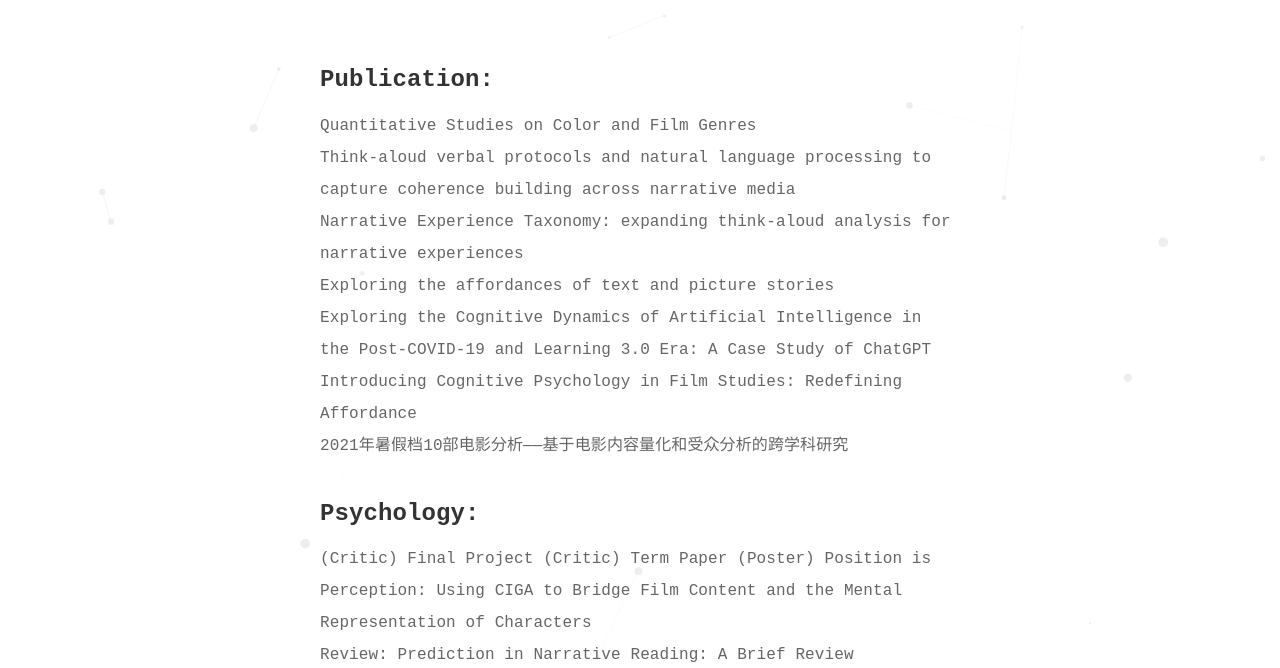
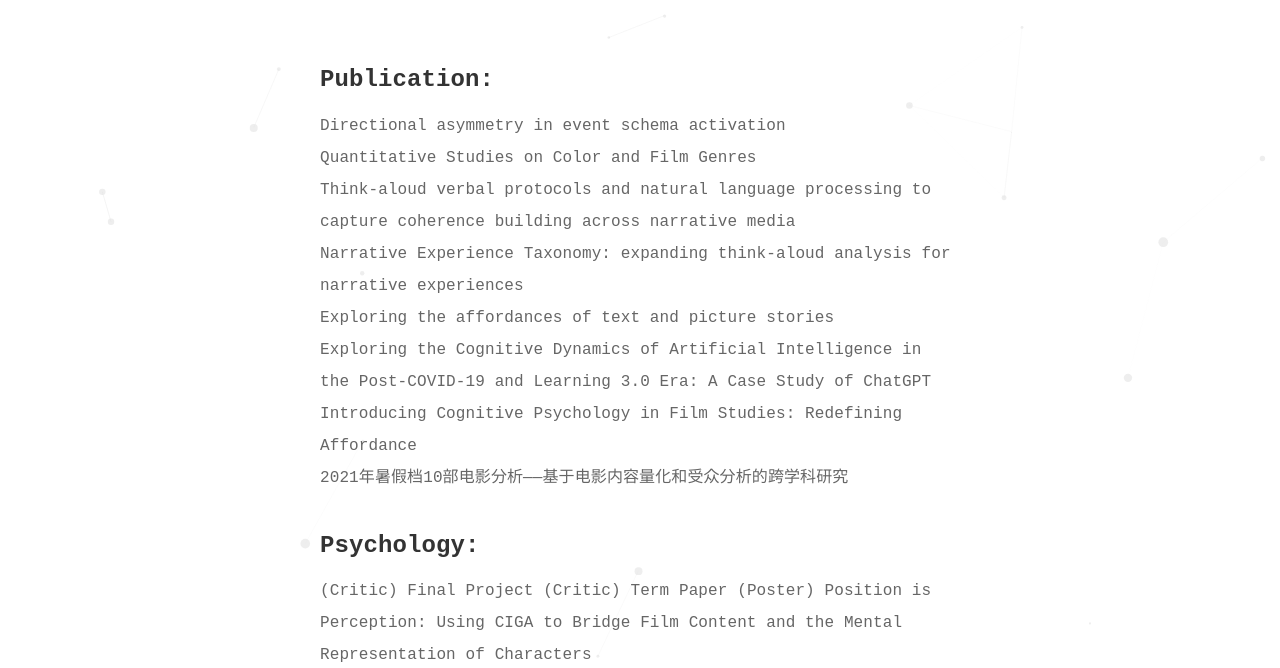
Before and after one commit to angushushu/angushushu.github.io, an Astro site: page /writings in a window 1280 px wide. Shown: the part 132-800 px from the top of the page. Built offline with nearby package versions, Linux system fonts and the light colour scheme; Astro itself is replaced by a stand-in of ours; some packages are replaced by stand-ins of ours; some icons are missing; a small style sheet from the web is missing.

Commit message:
Add directional asymmetry publication

```diff
--- a/src/content/pages/writings.md
+++ b/src/content/pages/writings.md
@@ -5,6 +5,7 @@ description: Publications and writings
 
 ### Publication:
 
+[Directional asymmetry in event schema activation](/files/Directional_Asymmetry_in_Event_Schema_Activation.pdf)
 [Quantitative Studies on Color and Film Genres](https://www.berghahnjournals.com/view/journals/projections/aop/proj.2025.1211OF2/proj.2025.1211OF2.xml)
 [Think-aloud verbal protocols and natural language processing to capture coherence building across narrative media](https://www.researchgate.net/publication/397313894_Think-aloud_verbal_protocols_and_natural_language_processing_to_capture_coherence_building_across_narrative_media)
 [Narrative Experience Taxonomy: expanding think-aloud analysis for narrative experiences](https://www.researchgate.net/publication/395634678_Narrative_Experience_Taxonomy_expanding_think-aloud_analysis_for_narrative_experiences)
```
Also changed, not shown: 1 other file.
